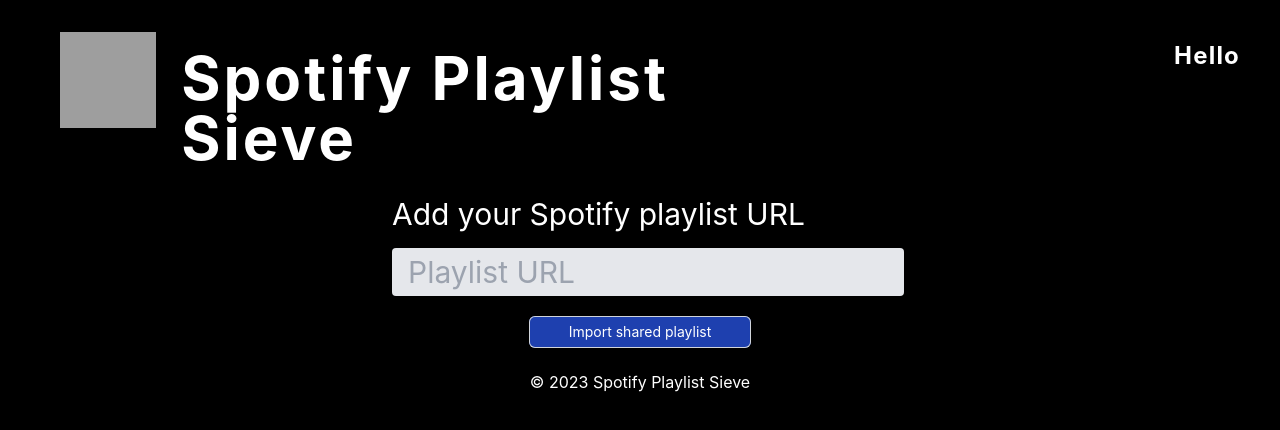
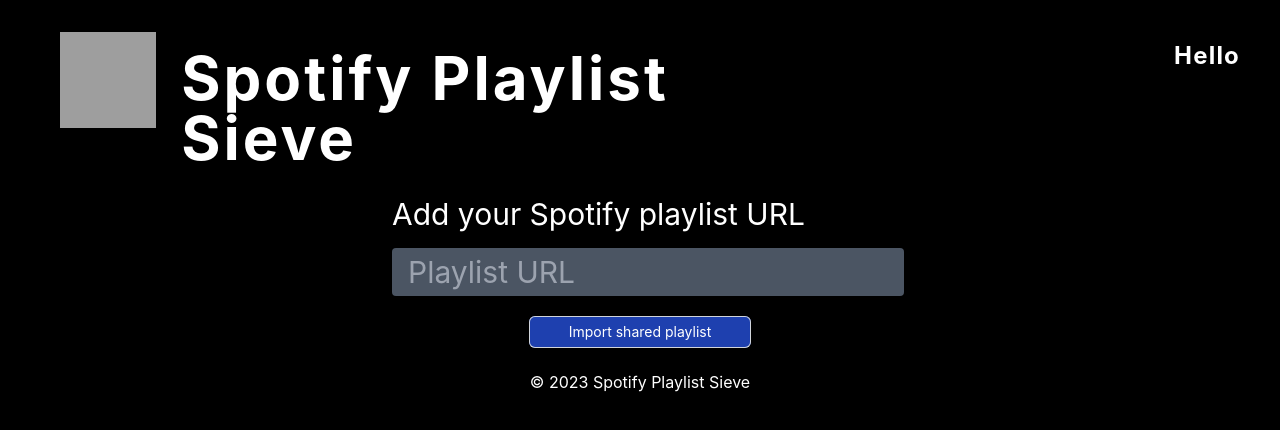
Before and after one commit to Afsha10/song-sieve, a React (Create React App) app in the folder frontend/: page /app in a window 1280 px wide. Shown: the top 430 px of the page. Built offline with nearby package versions, Linux system fonts and the light colour scheme; no server answers; grey boxes are pictures that could not be loaded.

Commit message:
Update SharePlaylistInputBox.jsx

```diff
--- a/frontend/src/components/SharePlaylistInputBox.jsx
+++ b/frontend/src/components/SharePlaylistInputBox.jsx
@@ -34,7 +34,7 @@
           <input
             type="text"
             placeholder="Playlist URL"
-            className="h-8 w-full rounded bg-gray-200 p-2 pl-4 pr-4 lg:h-12 lg:m-2"
+            className="h-8 w-full rounded bg bg-gray-600 p-2 pl-4 pr-4 lg:h-12 lg:m-2"
             onChange={(e) => setInputUrl(e.target.value)}
           />
           <button
```
